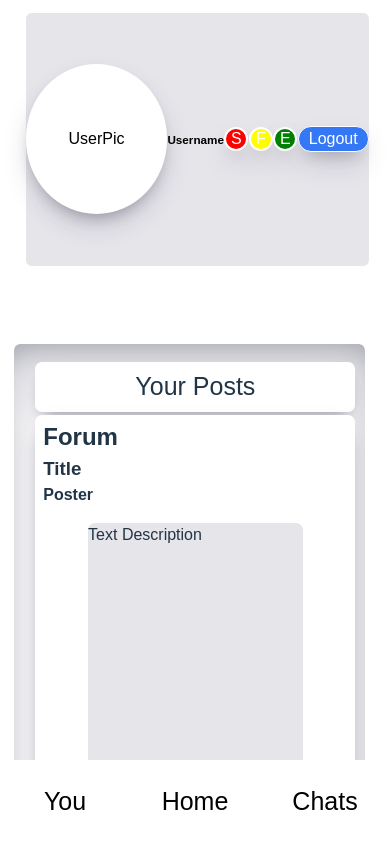
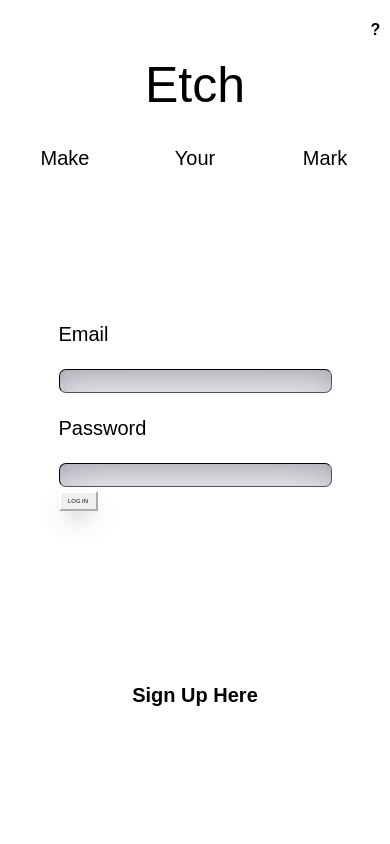
Before and after one commit to GundogCodes/GoodForum., a React (Vite) app: page /user/1 in a window 390 px wide. Built offline with nearby package versions, Linux system fonts and the light colour scheme.

Commit message:
login page is done plz

```diff
--- a/src/App.jsx
+++ b/src/App.jsx
@@ -12,7 +12,7 @@ import ChatsPage from './pages/ChatsPage/ChatsPage'
 import ForumPage from './pages/ForumPage/ForumPage'
 import {getUser} from '../utilities/users-service.cjs'
 function App() {
-  const [user, setUser] = useState(true)
+  const [user, setUser] = useState(false)
   console.log('user: ',user)
 
 
--- a/src/components/LoginForm/LoginForm.jsx
+++ b/src/components/LoginForm/LoginForm.jsx
@@ -45,7 +45,7 @@ export default function LoginForm({setUser}){
               <button  type='submit'className={styles.submit} >LOG IN</button>
             </form>
         }
-            <p className='error-message'>&nbsp;{error}</p>
+            <p className={styles.errorMessage}>&nbsp;{error}</p>
             <h3 className={styles.signupButton} onClick={handleSignupClick}>{signupClicked?'Login':'Sign Up Here'}</h3>
           </div>
 
--- a/src/components/LoginForm/LoginForm.module.scss
+++ b/src/components/LoginForm/LoginForm.module.scss
@@ -16,9 +16,9 @@
         display: flex;
 
         align-items: center;
-        background-color: pink;
+
         p{
-            background-color: orange;
+
             margin-top: 0;
         }
         .buttonDiv{
@@ -86,9 +86,19 @@
     }
 }
 
+@media (max-width:900px) {
+    .loginDiv{
 
-//loginDiv
-//loginForm
-//text(lables)
-//inputText (inputareas)
-//submit (button)
+        top: 20vh;
+        width: 100vw;
+        height: 70vh;
+        .loginForm{
+
+            width: 70vw;
+        }
+        .signupButton, .errorMessage{
+            margin: 5px;
+            font-size: 20px;
+        }
+    }
+}
--- a/src/components/SignUpForm/SignUpForm.jsx
+++ b/src/components/SignUpForm/SignUpForm.jsx
@@ -28,7 +28,7 @@ export default function SignUpForm({user,setUser}){
 
             <form className={styles.signUpForm} onSubmit={handleSubmit}>
 
-                <p className={styles.text}>Usernamr </p><input type='text' name="username" value={credentials.name} className={styles.inputText}  onChange={handleChange} required/>
+                <p className={styles.text}>Username </p><input type='text' name="username" value={credentials.name} className={styles.inputText}  onChange={handleChange} required/>
                 <p className={styles.text}>Email </p><input type='text' name="email" value={credentials.email} className={styles.inputText}  onChange={handleChange} required/>
                 <p className={styles.text}>Password </p><input type='password' name="password" value={credentials.password} onChange={handleChange} className={styles.inputText} required />
                 <button type='submit'className={styles.submit} >SIGN UP</button>
--- a/src/components/SignUpForm/SignUpForm.module.scss
+++ b/src/components/SignUpForm/SignUpForm.module.scss
@@ -1,10 +1,11 @@
 .signUpFormDiv{
-    width: 25vmin;
-    height: 25vmin;
+    width: 50vw;
+    height: 50vw;
     display: flex;
     flex-direction: column;
     justify-content: center;
     align-items: center;
+
 
     .title{
         justify-self: center;
@@ -17,37 +18,40 @@
         align-items: center;
         p{
             margin-top: 0;
-            font-size: 1vmin;
+            font-size:20px;
         }
         .buttonDiv{
-            background-color: red;
-            width: 25vmin;
-            width: 20vmin;
+            width: 25vw;
+
             display: flex;
             flex-direction: row;
         }
     }
     .signUpForm{
-        height: 20vmin;
-        width: 25vmin;
+        height: 70vh;
+        width:100vw;
         display: flex;
         flex-direction: column;
+        padding-left: 40vw;
         justify-content: center;
+
         .text{
-            font-size: 1.5vmin;
+            font-size: 20px;
             font-family: 'Gruppo', sans-serif;
 
-            text-shadow: 2px 2px 5px black;
+
         }
         .inputText{
             font-family: 'Gruppo', sans-serif;
             color:white;
-            height: 1.5vmin;
-            background-color: black;
-            border-color: white;
-            border-width: 0.2vmin;
-            border-radius: 10px;
-            box-shadow: 2px 2px 5px black;
+            height: 20px;
+            width: 60vw;
+            background-color: white;
+            border-width: 1px;
+            border-color: black;
+            border-radius: 7px;
+            box-shadow: rgba(50, 50, 93, 0.25) 0px 30px 60px -12px inset, rgba(0, 0, 0, 0.3) 0px 18px 36px -18px inset;
+
         }
         .submit{
             font-size: 1.5vmin;
@@ -55,18 +59,17 @@
             flex-direction: row;
             align-items: center;
             justify-content: center;
-            width: 12.5vmin;
+            width: 10vw;
             font-family: 'Gruppo', sans-serif;
-            background-color: black;
-            border-width: 0.2vmin;
-            border-radius: 10px;
+            box-shadow: rgba(50, 50, 93, 0.25) 0px 13px 27px -5px, rgba(0, 0, 0, 0.3) 0px 8px 16px -8px;
             border-color: white;
-            height: 1.5vmin;
-            color:white;
+            height: 20px;
+            color:black;
             margin-top: 1vmin;
             padding-bottom: 0.8vmin;
             padding-top: 0.8vmin;
             margin-bottom: 10vmin;
+
 
         }
         .submit:hover{
--- a/src/pages/LoginPage/LoginPage.jsx
+++ b/src/pages/LoginPage/LoginPage.jsx
@@ -14,6 +14,7 @@ export default function LoginPage({setUser}){
 
     return(
         <div className={styles.LoginPage}>
+            <h4>?</h4>
             <div className={styles.title}>Etch</div>
             <h1><p className={styles.make}>Make </p><p className={styles.your}> Your </p><p className={styles.mark}>Mark</p></h1>
 
--- a/src/pages/LoginPage/LoginPage.module.scss
+++ b/src/pages/LoginPage/LoginPage.module.scss
@@ -1,9 +1,9 @@
 .LoginPage{
     font-family: 'Orbitron', sans-serif;
     background-image: url('../../assets/waves.png');
+
     display: flex;
     flex-direction: column;
-
     left: 0;
     width: 100vw;
     color:black;
@@ -11,32 +11,41 @@
     justify-content: center;
     background-size: cover;
     height: 100vh;
+    h4{
+        position: absolute;
+        right: 2.5vmin;
+        top: -2vmin;
+    }
 
     .title{
 
         width: 50vw;
         display: flex;
         justify-content: center;
-        margin-left: 0px;
+        align-items: center;
+
         font-size: 50px;
         animation: fadeIn1 5s;
         font-weight:100;
+
     }
     h1{
+
         display: flex;
         width: 50vw;
         justify-content: space-evenly;
         p{
             font-size:20px;
             font-weight:100;
-            width: 33vw;
+            width: 50vw;
             display: flex;
             justify-content: center;
 
             color: black;
         }
+
         .make{
-            padding-left: 10vw;
+
             animation: fadeIn1 1s;
 
         }
@@ -76,14 +85,23 @@
     .LoginPage{
         display: flex;
         flex-direction: column;
+        height: 30vh;
+        position: absolute;
+        top:0.5vh;
+        background-image: none;
+        background-color: white;
         .title{
             display: flex;
             flex-direction: column;
 
+            width: 100vw;
         }
         h1{
             display: flex;
-            flex-direction: column;
+            flex-direction: row;
+
+            width: 100vw;
+            margin-top: 0;
         }
     }
   }
```
